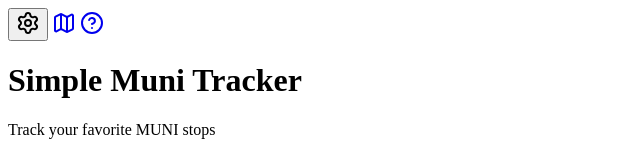
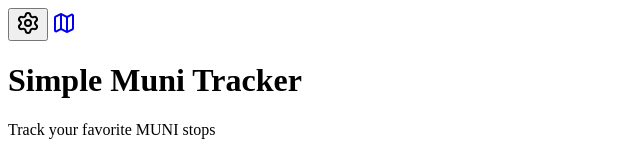
Before and after one commit to kaushalpartani/simple-muni-tracker, a SvelteKit app: page / in a window 1280 px wide. Shown: the top 155 px of the page, without its empty margins (0-640 px from the left). Built offline with nearby package versions, Linux system fonts and the light colour scheme.

Commit message:
map to the right

```diff
--- a/src/routes/+page.svelte
+++ b/src/routes/+page.svelte
@@ -1,6 +1,6 @@
 <script lang="ts">
 	import { onMount, onDestroy } from 'svelte';
-	import { Settings, HelpCircle, Map } from 'lucide-svelte';
+	import { Settings, Map } from 'lucide-svelte';
 
 	// Import components
 	import SearchBar from '$lib/components/SearchBar.svelte';
@@ -422,7 +422,7 @@
 
 <div class="min-h-screen bg-gray-50">
 	<div class="max-w-4xl mx-auto px-4 py-8">
-		<!-- Header with Settings Gear and Help Icon -->
+		<!-- Header with Settings Gear and Map Icon -->
 		<header class="text-center mb-8 md:mb-12 relative px-4">
 			<!-- Settings Gear -->
 			<button
@@ -436,21 +436,10 @@
 			<!-- Map Link -->
 			<a
 				href="/stop-map"
-				class="absolute right-12 top-0 p-2 text-gray-400 hover:text-gray-600 transition-colors"
+				class="absolute right-0 top-0 p-2 text-gray-400 hover:text-gray-600 transition-colors"
 				title="Browse stops on map"
 			>
 				<Map class="w-5 h-5 md:w-6 md:h-6" />
-			</a>
-
-			<!-- Help Icon -->
-			<a
-				href="https://www.sfmta.com/find-a-stop"
-				target="_blank"
-				rel="noopener noreferrer"
-				class="absolute right-0 top-0 p-2 text-gray-400 hover:text-gray-600 transition-colors"
-				title="Find stop codes"
-			>
-				<HelpCircle class="w-5 h-5 md:w-6 md:h-6" />
 			</a>
 
 			<h1 class="text-2xl md:text-3xl lg:text-4xl font-light text-gray-900 mb-2 leading-tight">Simple Muni Tracker</h1>
```
